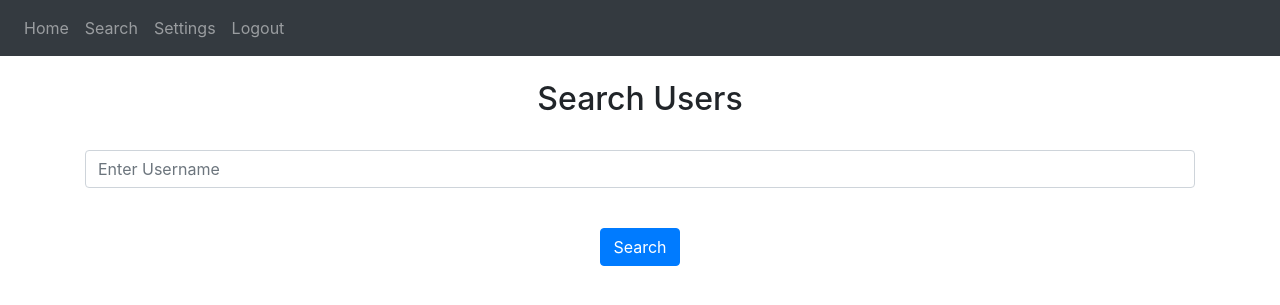
After one commit to matthew-c-lee/Chat-Application, a Flask app: page /search in a window 1280 px wide. The commit adds this page. Shown: the top 305 px of the page. Run offline with Flask 2, Linux system fonts and the light colour scheme; a user stored in the database is signed in; some libraries are stand-ins or nearby versions.

Commit message:
cosmetic changes

```diff
--- a/website/templates/base.html
+++ b/website/templates/base.html
@@ -63,6 +63,7 @@
     {% endfor %}
     {% endif %}
     {% endwith %}
+    <br />
 
     <div class="container">{% block content %} {% endblock %}</div>
 
--- a/website/templates/home.html
+++ b/website/templates/home.html
@@ -1,6 +1,6 @@
 {% extends "base.html" %} {% block title %}Home{% endblock %} {% block content
 %}
-<h1 align="center">Notes</h1>
+<h2 align="center">Notes</h2>
 <ul class="list-group list-group-flush" id="notes">
     {% for note in user.notes %}
     <li class="list-group-item">{{note.data}}
--- a/website/templates/login.html
+++ b/website/templates/login.html
@@ -1,7 +1,7 @@
 {% extends "base.html" %} {% block title %}Log In{% endblock %} {% block content
 %}
 <form method="POST">
-  <h3 align="center">Log In</h3>
+  <h2 align="center">Log In</h2>
   <div class="form-group">
     <label for="username">Username</label>
     <input
@@ -9,7 +9,7 @@
       class="form-control"
       id="username"
       name="username"
-      placeholder="Enter Email"
+      placeholder="Enter Username"
     />
   </div>
 
--- /dev/null
+++ b/website/templates/search.html
@@ -0,0 +1,22 @@
+{% extends "base.html" %} {% block title %}Search Users{% endblock %} {% block content
+    %}
+    <form method="POST">
+      <h2 align="center">Search Users</h2>
+      <br />
+      <div class="form-group">
+        <input
+          type="text"
+          class="form-control"
+          id="username"
+          name="username"
+          placeholder="Enter Username"
+        />
+      </div>
+
+      <br />
+
+        <div align="center">
+            <button type="sumbit" class="btn btn-primary">Search</button>
+        </div>
+    </form>
+    {% endblock %}
--- a/website/templates/sign_up.html
+++ b/website/templates/sign_up.html
@@ -1,7 +1,7 @@
 {% extends "base.html" %} {% block title %}Sign Up{% endblock %} {% block
 content %}
 <form method="POST">
-  <h3 align="center">Sign Up</h3>
+  <h2 align="center">Sign Up</h2>
   <div class="form-group">
     <label for="username">Username</label>
     <input
@@ -9,7 +9,7 @@ content %}
       class="form-control"
       id="username"
       name="username"
-      placeholder="Enter username"
+      placeholder="Enter Username"
     />
   </div>
 
--- a/website/views.py
+++ b/website/views.py
@@ -34,3 +34,19 @@ def delete_note():
             db.session.commit()
 
     return jsonify({})
+
+@views.route('/search', methods=['GET', 'POST'])
+@login_required
+def search():
+    # if request.method == 'POST': #if button is pressed
+    #     note = request.form.get('note')
+
+    #     if len(note) < 1:
+    #         flash('Note is too short', category='error')
+    #     else:
+    #         new_note = Note(data=note, user_id=current_user.id)
+    #         db.session.add(new_note)
+    #         db.session.commit()
+    #         flash('Note added.', category='success')
+
+    return render_template("search.html", user=current_user)
```
Also changed, not shown: Test_Text_Document.txt (deleted), views.py (added), website/database.db.
